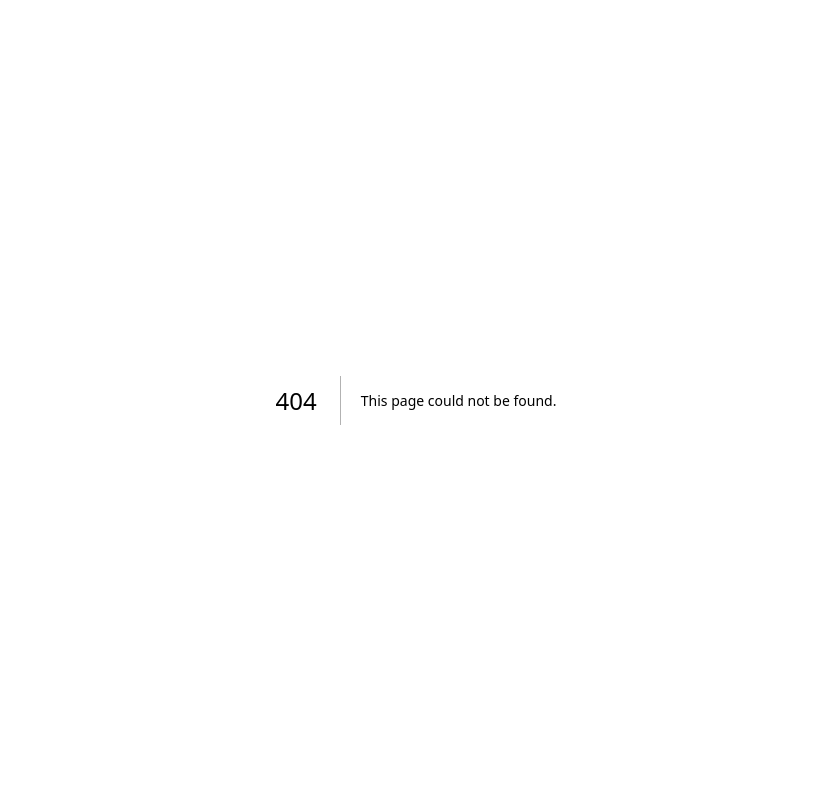
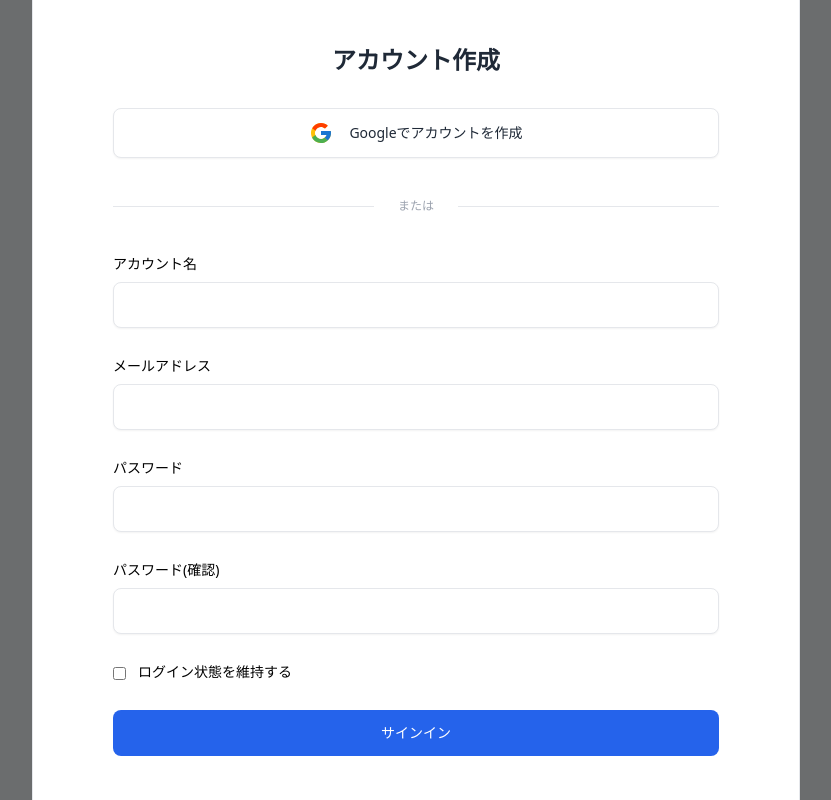
Before and after one commit to Charlie2222223/Fashion-Folder, a Next.js app: page /components/SigninForm in a window 1280 px wide. Before the commit this address had no page. Shown: the whole page, without its empty margins (224-1055 px from the left). Built offline with nearby package versions, Linux system fonts and the light colour scheme.

Commit message:
大体のレイアウト完成

```diff
--- a/src/pages/SignIn.tsx
+++ b/src/pages/SignIn.tsx
@@ -1,9 +1,13 @@
 import React from 'react'
 import Background from './components/Background'
+import SigninForm from './components/SigninForm'
 
 const SignIn: React.FC = () => {
   return (
-    <Background />
+    <main>
+      <Background />
+      <SigninForm />
+    </main>
   )
 }
 
--- /dev/null
+++ b/src/pages/components/SigninForm.tsx
@@ -0,0 +1,90 @@
+import React from 'react'
+import { FcGoogle } from 'react-icons/fc'
+
+const SigninForm: React.FC = () => {
+  return (
+    <div className="fixed inset-0 flex items-center justify-center bg-black bg-opacity-50 z-50">
+      <div className="bg-white border border-gray-200 rounded-xl shadow-sm dark:bg-neutral-900 dark:border-neutral-700 h-128 p-20 relative w-full max-w-3xl mx-4 sm:mx-8 md:mx-16 lg:mx-24 xl:mx-32">
+        <h1 className="text-2xl font-bold text-gray-800 dark:text-white text-center mb-8 ">
+          アカウント作成
+        </h1>
+        <div className="grid gap-y-7"> {/* gap-y-9 を適用するグリッド要素 */}
+          <button className="w-full py-3 px-4 inline-flex justify-center items-center gap-x-2 text-sm font-medium rounded-lg border border-gray-200 bg-white text-gray-800 shadow-sm hover:bg-gray-50 focus:outline-none focus:bg-gray-50 dark:bg-neutral-900 dark:border-neutral-700 dark:text-white dark:hover:bg-neutral-800 dark:focus:bg-neutral-800">
+            <FcGoogle className="mr-2 text-2xl" />
+            Googleでアカウントを作成
+          </button>
+          <div className="py-3 flex items-center text-xs text-gray-400 uppercase before:flex-1 before:border-t before:border-gray-200 before:me-6 after:flex-1 after:border-t after:border-gray-200 after:ms-6 dark:text-neutral-500 dark:before:border-neutral-600 dark:after:border-neutral-600">
+            または
+          </div>
+          <form>
+            <div className="grid gap-y-7">
+              <div>
+                <label className="block text-sm mb-2 dark:text-white" htmlFor="name">
+                  アカウント名
+                </label>
+                <input
+                  className="py-3 px-4 block w-full border border-gray-200 rounded-lg text-sm focus:border-blue-500 focus:ring-blue-500 dark:bg-neutral-900 dark:border-neutral-700 dark:text-white dark:placeholder-neutral-500 dark:focus:bg-neutral-800 dark:focus:ring-neutral-600 shadow-sm"
+                  id="name"
+                  name="name"
+                  required
+                  type="text"
+                />
+              </div>
+              <div>
+                <label className="block text-sm mb-2 dark:text-white" htmlFor="email">
+                  メールアドレス
+                </label>
+                <input
+                  className="py-3 px-4 block w-full border border-gray-200 rounded-lg text-sm focus:border-blue-500 focus:ring-blue-500 dark:bg-neutral-900 dark:border-neutral-700 dark:text-white dark:placeholder-neutral-500 dark:focus:bg-neutral-800 dark:focus:ring-neutral-600 shadow-sm"
+                  id="email"
+                  name="email"
+                  required
+                  type="email"
+                />
+              </div>
+              <div>
+                <div className="flex justify-between items-center">
+                  <label className="block text-sm mb-2 dark:text-white" htmlFor="password">
+                    パスワード
+                  </label>
+                </div>
+                <input
+                  className="py-3 px-4 block w-full border border-gray-200 rounded-lg text-sm focus:border-blue-500 focus:ring-blue-500 dark:bg-neutral-900 dark:border-neutral-700 dark:text-white dark:placeholder-neutral-500 dark:focus:bg-neutral-800 dark:focus:ring-neutral-600 shadow-sm"
+                  id="password"
+                  name="password"
+                  required
+                  type="password"
+                />
+              </div>
+              <div>
+                <div className="flex justify-between items-center">
+                  <label className="block text-sm mb-2 dark:text-white" htmlFor="password">
+                    パスワード(確認)
+                  </label>
+                </div>
+                <input
+                  className="py-3 px-4 block w-full border border-gray-200 rounded-lg text-sm focus:border-blue-500 focus:ring-blue-500 dark:bg-neutral-900 dark:border-neutral-700 dark:text-white dark:placeholder-neutral-500 dark:focus:bg-neutral-800 dark:focus:ring-neutral-600 shadow-sm"
+                  id="password_check"
+                  name="password_check"
+                  required
+                  type="password"
+                />
+              </div>
+              <div className="flex items-center">
+                <input className="shrink-0 mt-0.5 border-gray-200 rounded text-blue-600 dark:bg-neutral-800 dark:border-neutral-700 dark:checked:bg-blue-500 dark:checked:border-blue-500 dark:focus:ring-offset-gray-800" id="remember-me" name="remember-me" type="checkbox" />
+                <label className="ms-3 text-sm dark:text-white" htmlFor="remember-me">
+                  ログイン状態を維持する
+                </label>
+              </div>
+              <button className="w-full py-3 px-4 inline-flex justify-center items-center gap-x-2 text-sm font-medium rounded-lg border border-transparent bg-blue-600 text-white hover:bg-blue-700 focus:outline-none focus:bg-blue-700">
+                サインイン
+              </button>
+            </div>
+          </form>
+        </div>
+      </div>
+    </div>
+  )
+}
+
+export default SigninForm
```
